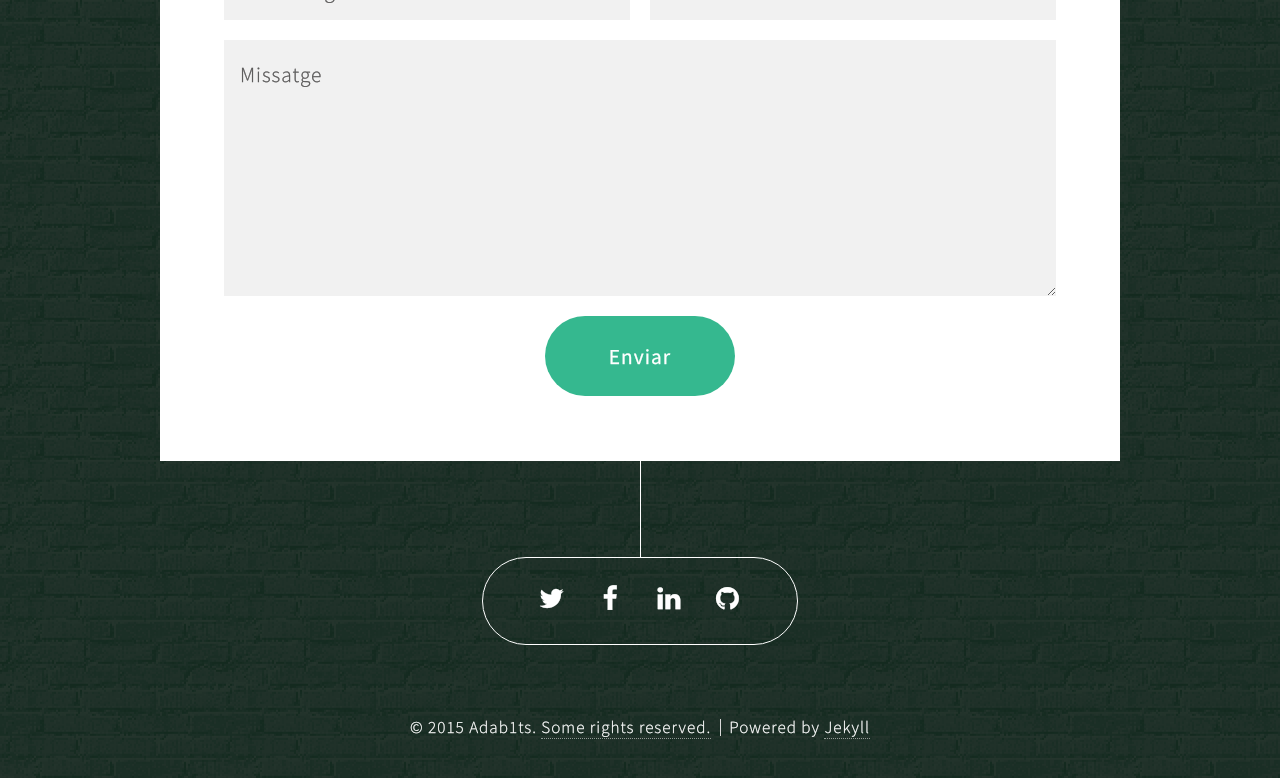
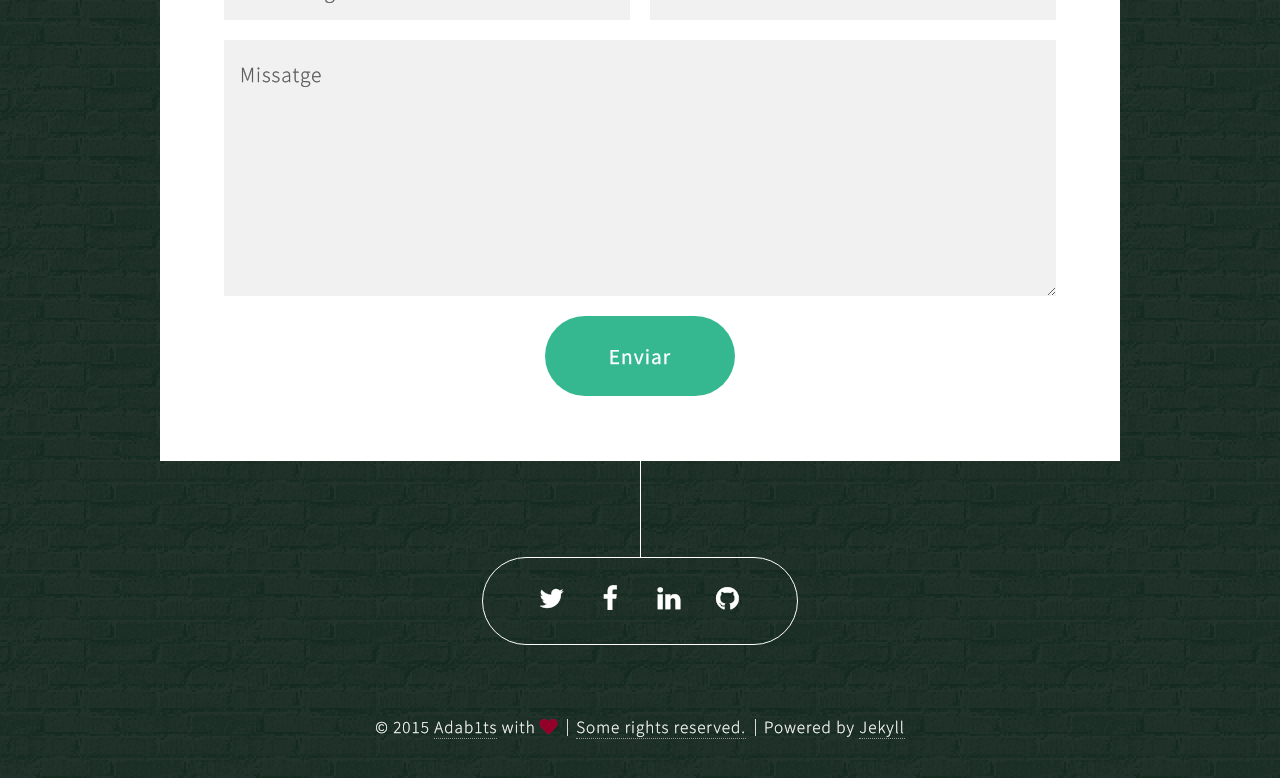
Before and after one commit to adab1ts/fesc2015, a Jekyll site: the page built from index.html, in a window 1280 px wide and 900 px high, scrolled down 16542 px. Shown: the top 778 px of the window. Built offline with Jekyll 4.4.1, drawn with Linux system fonts in a browser that asks for light colours.

Commit message:
Update site footer

```diff
--- a/_includes/footer.html
+++ b/_includes/footer.html
@@ -6,7 +6,7 @@
 	</ul>
 	<div class="copyright">
 		<ul class="menu">
-			<li>&copy; 2015 Adab1ts. <a href="https://github.com/adab1ts/fesc2015" target="_blank">Some rights reserved.</a></li><li>Powered by <a href="http://jekyllrb.com" title="World's #1 Static Sites Generator" target="_blank">Jekyll</a></li>
+			<li>&copy; 2015 <a href="http://www.adabits.org/" target="_blank">Adab1ts</a> with <i class="heartBeat fa fa-heart"></i></li><li><a href="https://github.com/adab1ts/fesc2015" target="_blank">Some rights reserved.</a></li><li>Powered by <a href="http://jekyllrb.com" title="World's #1 Static Sites Generator" target="_blank">Jekyll</a></li>
 		</ul>
 	</div>
 </section>
--- a/assets/css/main.css
+++ b/assets/css/main.css
@@ -2138,6 +2138,53 @@
 			font-size: 0.8em;
 		}
 
+		#footer .copyright .heartBeat {
+		  -webkit-animation-name: heartBeat;
+		          animation-name: heartBeat;
+		  -webkit-animation-timing-function: ease;
+		          animation-timing-function: ease;
+		  -webkit-animation-duration: 1.5s;
+		          animation-duration: 1.5s;
+		  -webkit-animation-iteration-count: infinite;
+		          animation-iteration-count: infinite;
+		  -webkit-animation-fill-mode: both;
+		          animation-fill-mode: both;
+		}
+		@-webkit-keyframes heartBeat {
+		  from {
+		    -webkit-transform: scale3d(1, 1, 1);
+		            transform: scale3d(1, 1, 1);
+		    color: #910029;
+		  }
+		  50% {
+		    -webkit-transform: scale3d(1.3, 1.3, 1.3);
+		            transform: scale3d(1.3, 1.3, 1.3);
+		    color: #b50033;
+		  }
+		  to {
+		    -webkit-transform: scale3d(1, 1, 1);
+		            transform: scale3d(1, 1, 1);
+		    color: #910029;
+		  }
+		}
+		@keyframes heartBeat {
+		  from {
+		    -webkit-transform: scale3d(1, 1, 1);
+		            transform: scale3d(1, 1, 1);
+		    color: #910029;
+		  }
+		  50% {
+		    -webkit-transform: scale3d(1.3, 1.3, 1.3);
+		            transform: scale3d(1.3, 1.3, 1.3);
+		    color: #b50033;
+		  }
+		  to {
+		    -webkit-transform: scale3d(1, 1, 1);
+		            transform: scale3d(1, 1, 1);
+		    color: #910029;
+		  }
+		}
+
 /* Poptrox */
 
 	.poptrox-popup {
```
